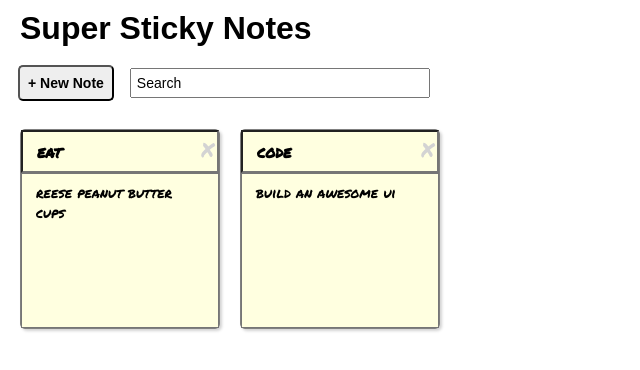
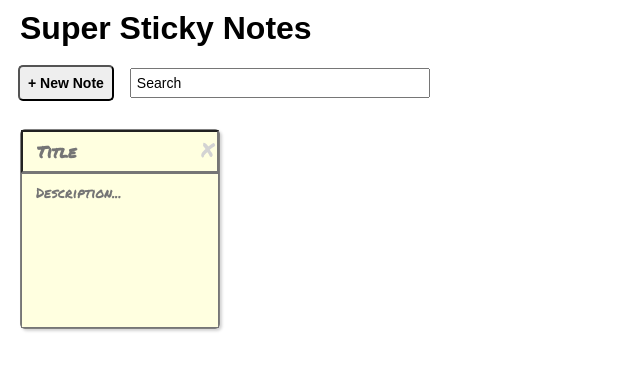
Before and after one commit to Nasirkhan294/sticky-notes, a React (Create React App) app: page / in a window 1280 px wide. Shown: the top 370 px of the page, without its empty margins (0-640 px from the left). Built offline with nearby package versions, Linux system fonts and the light colour scheme; the HTML template or start-up script is replaced by a standard one.

Commit message:
Add new note to the notes array

```diff
--- a/src/App.js
+++ b/src/App.js
@@ -6,31 +6,33 @@
   state = {
     notes: [
       {
-        id: 0,
-        title: "eat",
-        description: "reese peanut butter cups",
+        id: Date.now(),
+        title: "",
+        description: "",
         doesMatchSearch: true
       },
-      {
-        id: 1,
-        title: "sleep",
-        description: "eight hours",
-        doesMatchSearch: false
-      },
-      {
-        id: 2,
-        title: "code",
-        description: "build an awesome ui",
-        doesMatchSearch: true
-      }
     ],
     searchText: "Search"
   };
 
+  addNote = () => {
+    const newNote = {
+      id: Date.now(),
+      title: "",
+      description: "",
+      doesMatchSearch: true
+    };
+
+    this.setState({ notes: [newNote, ...this.state.notes] });
+  }
+
   render() {
     return (
       <div>
-        <Header searchText={this.state.searchText} />
+        <Header
+          searchText={this.state.searchText}
+          addNote={this.addNote}
+        />
         <NotesList notes={this.state.notes} />
       </div>
     );
--- a/src/components/Header.js
+++ b/src/components/Header.js
@@ -5,7 +5,7 @@
 		<header>
 			<h1 className="app-header__title">Super Sticky Notes</h1>
 			<aside className="app-header__controls">
-				<button className="add-new">+ New Note</button>
+				<button onClick={props.addNote} className="add-new">+ New Note</button>
 				<input
 					type="text"
 					className="search"
```
